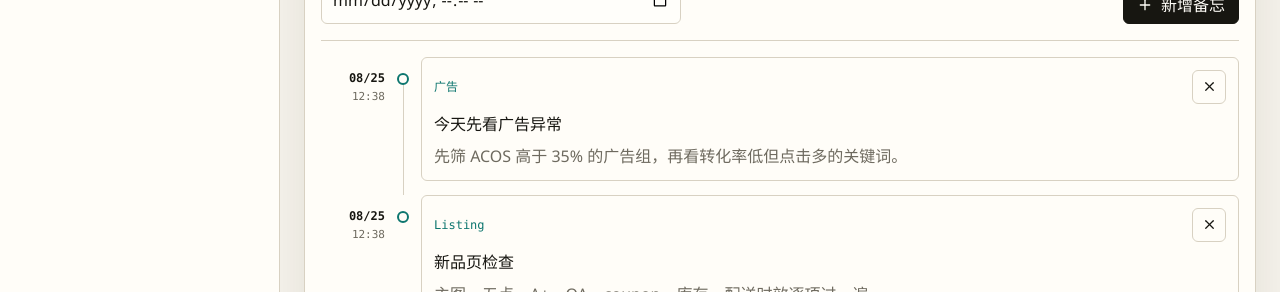
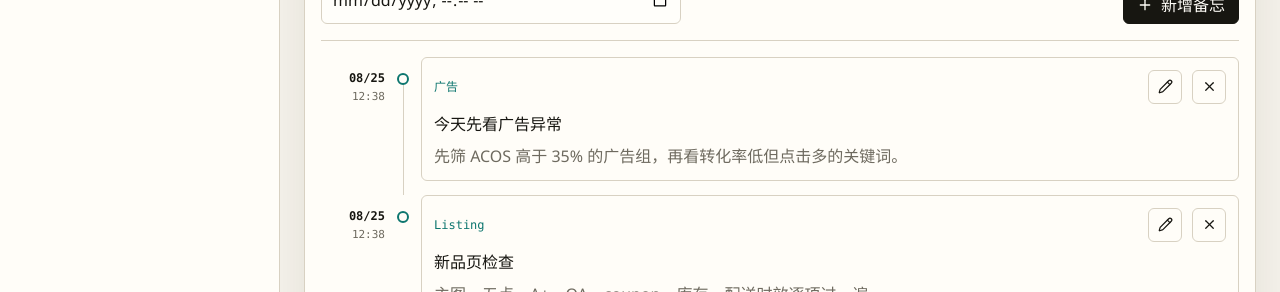
Before and after one commit to yhwork678678678/amazon-ops-workbench, a React (Vite) app: page / in a window 1280 px wide. Shown: the part 403-695 px from the top of the page. Built offline with nearby package versions, Linux system fonts and the light colour scheme; no server answers.

Commit message:
Add memo timeline editing

```diff
--- a/src/App.tsx
+++ b/src/App.tsx
@@ -176,6 +176,7 @@ export function App() {
   const [noteBody, setNoteBody] = useState('')
   const [noteTag, setNoteTag] = useState('运营')
   const [noteDueAt, setNoteDueAt] = useState('')
+  const [editingNoteId, setEditingNoteId] = useState<string | null>(null)
   const [uploadedFiles, setUploadedFiles] = useState<UploadedFile[]>(readStoredUploadedFiles)
   const [uploadKey, setUploadKey] = useState(readStoredUploadKey)
   const [cloudFileMessage, setCloudFileMessage] = useState(
@@ -303,7 +304,7 @@ export function App() {
     if (!noteTitle.trim() && !noteBody.trim()) return
 
     const nextNote: Note = {
-      id: crypto.randomUUID(),
+      id: editingNoteId ?? crypto.randomUUID(),
       title: noteTitle.trim() || '未命名备忘',
       body: noteBody.trim(),
       tag: noteTag.trim() || '运营',
@@ -311,7 +312,27 @@ export function App() {
       dueAt: noteDueAt || undefined,
     }
 
-    setNotes((current) => [nextNote, ...current])
+    setNotes((current) => editingNoteId
+      ? current.map((note) => note.id === editingNoteId ? { ...nextNote, createdAt: note.createdAt } : note)
+      : [nextNote, ...current])
+    setEditingNoteId(null)
+    setNoteTitle('')
+    setNoteBody('')
+    setNoteTag('运营')
+    setNoteDueAt('')
+  }
+
+  function startNoteEdit(note: Note) {
+    setEditingNoteId(note.id)
+    setNoteTitle(note.title)
+    setNoteBody(note.body)
+    setNoteTag(note.tag)
+    setNoteDueAt(note.dueAt || '')
+    document.getElementById('notes')?.scrollIntoView({ behavior: 'smooth', block: 'start' })
+  }
+
+  function cancelNoteEdit() {
+    setEditingNoteId(null)
     setNoteTitle('')
     setNoteBody('')
     setNoteTag('运营')
@@ -799,7 +820,13 @@ export function App() {
           onTagChange={setNoteTag}
           onDueAtChange={setNoteDueAt}
           onSubmit={handleNoteSubmit}
-          onDelete={(id) => setNotes((current) => current.filter((item) => item.id !== id))}
+          onDelete={(id) => {
+            setNotes((current) => current.filter((item) => item.id !== id))
+            if (editingNoteId === id) cancelNoteEdit()
+          }}
+          editingNoteId={editingNoteId}
+          onEdit={startNoteEdit}
+          onCancelEdit={cancelNoteEdit}
         />
 
         <footer className="footer-note">
--- a/src/components/NotesPanel.tsx
+++ b/src/components/NotesPanel.tsx
@@ -1,4 +1,4 @@
-import { NotebookPen, Plus, X } from 'lucide-react'
+import { NotebookPen, Pencil, Plus, X } from 'lucide-react'
 import type { Dispatch, FormEvent, SetStateAction } from 'react'
 import type { Note } from '../types'
 
@@ -14,6 +14,9 @@ type NotesPanelProps = {
   onDueAtChange: Dispatch<SetStateAction<string>>
   onSubmit: (event: FormEvent<HTMLFormElement>) => void
   onDelete: (id: string) => void
+  editingNoteId: string | null
+  onEdit: (note: Note) => void
+  onCancelEdit: () => void
 }
 
 function formatNoteDate(value: string) {
@@ -38,6 +41,9 @@ export function NotesPanel({
   onDueAtChange,
   onSubmit,
   onDelete,
+  editingNoteId,
+  onEdit,
+  onCancelEdit,
 }: NotesPanelProps) {
   return (
     <section className="split-grid notes-section">
@@ -51,6 +57,7 @@ export function NotesPanel({
         </div>
 
         <form className="note-form note-composer" onSubmit={onSubmit}>
+          {editingNoteId && <div className="note-editing-state">正在编辑备忘</div>}
           <div className="note-form-row">
             <input
               aria-label="备忘标题"
@@ -76,10 +83,17 @@ export function NotesPanel({
               <span>提醒时间（可选）</span>
               <input type="datetime-local" value={noteDueAt} onChange={(event) => onDueAtChange(event.target.value)} />
             </label>
-            <button type="submit">
-              <Plus size={16} />
-              新增备忘
-            </button>
+            <div className="note-composer-actions">
+              <button type="submit">
+                {editingNoteId ? <Pencil size={16} /> : <Plus size={16} />}
+                {editingNoteId ? '保存修改' : '新增备忘'}
+              </button>
+              {editingNoteId && (
+                <button type="button" className="icon-text-button" onClick={onCancelEdit}>
+                  取消编辑
+                </button>
+              )}
+            </div>
           </div>
         </form>
 
@@ -97,9 +111,14 @@ export function NotesPanel({
                 <div className="note-card">
                   <div>
                     <span>{note.tag}</span>
-                    <button type="button" title="删除备忘" onClick={() => onDelete(note.id)}>
-                      <X size={15} />
-                    </button>
+                    <div className="note-card-actions">
+                      <button type="button" title="编辑备忘" onClick={() => onEdit(note)}>
+                        <Pencil size={15} />
+                      </button>
+                      <button type="button" title="删除备忘" onClick={() => onDelete(note.id)}>
+                        <X size={15} />
+                      </button>
+                    </div>
                   </div>
                   <strong>{note.title}</strong>
                   <p>{note.body}</p>
```
Also changed, not shown: 4 other files (tests, documents, lock files or other folders).
